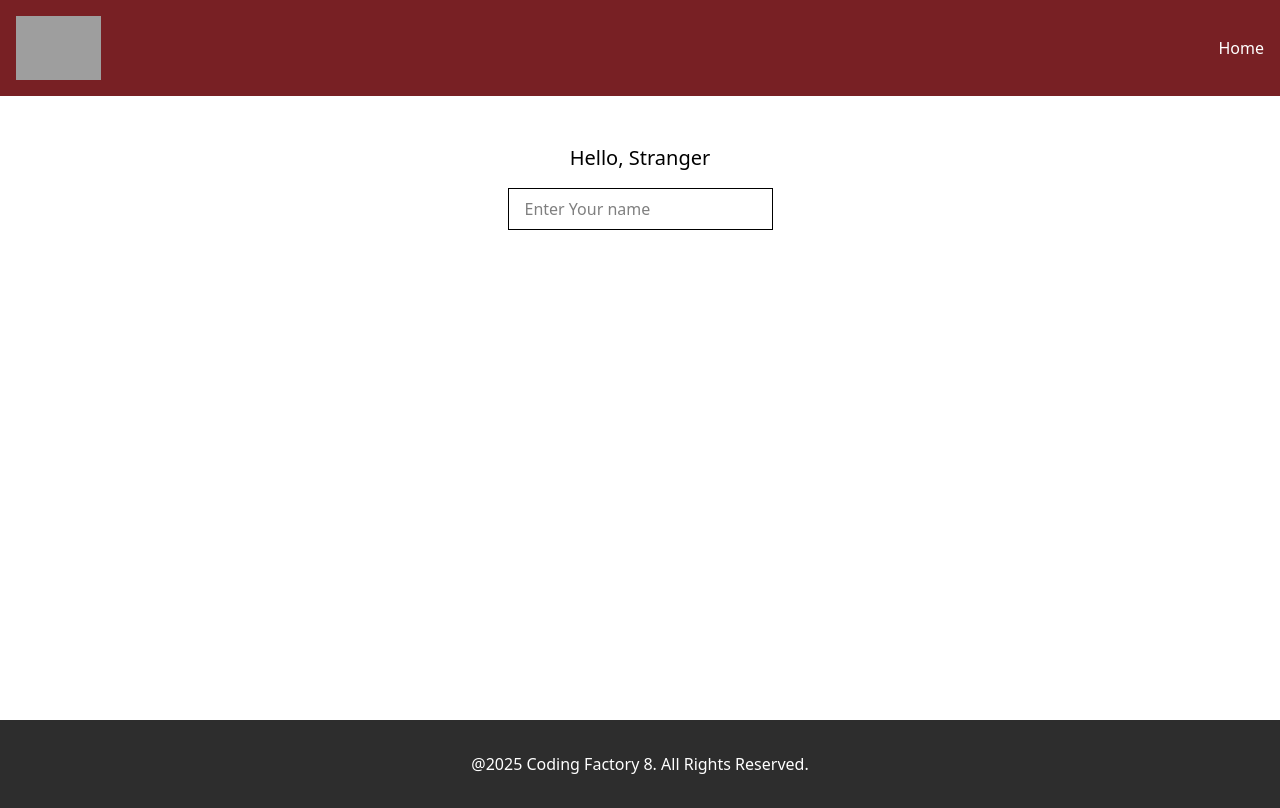
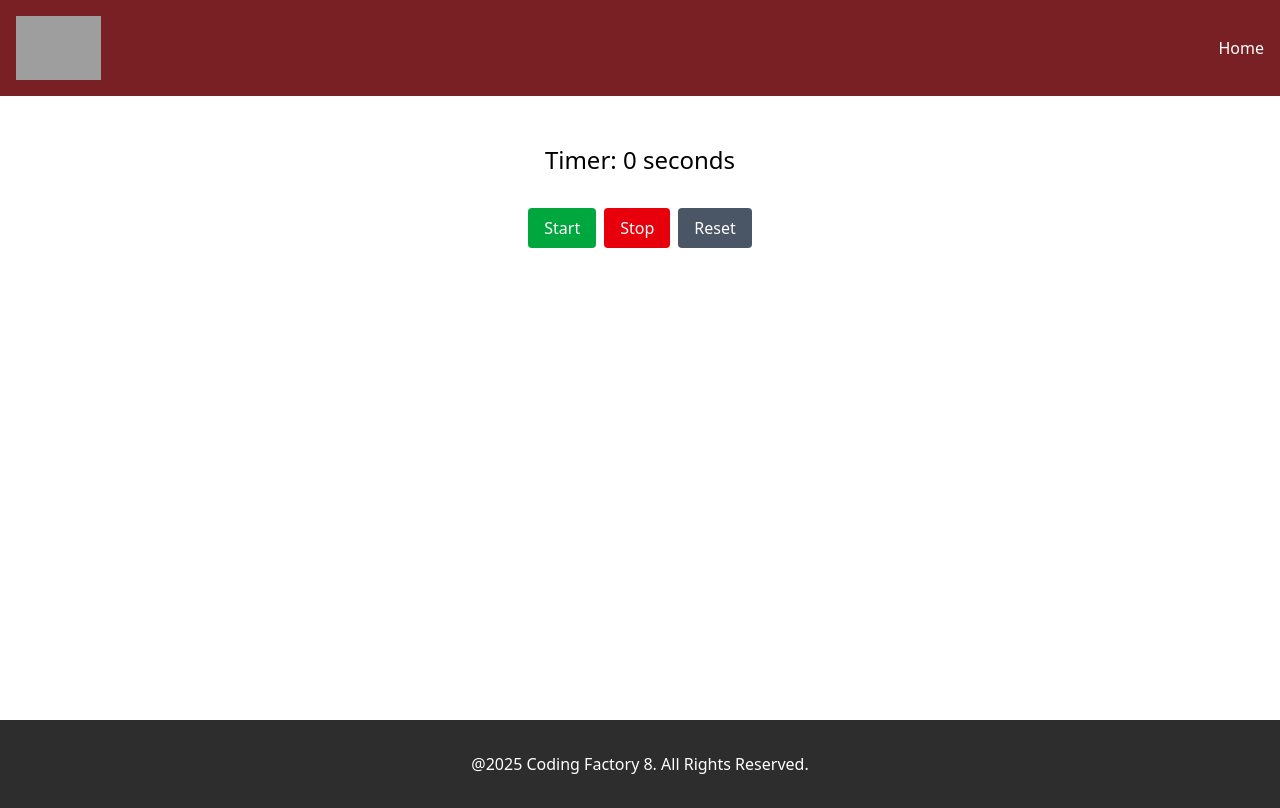
Before and after one commit to Vpetros/cf8-react-intro, a React app: page / in a window 1280 px wide. Built offline with nearby package versions, Linux system fonts and the light colour scheme; grey boxes are pictures that could not be loaded; the HTML template or start-up script is replaced by a standard one.

Commit message:
feat: add Timer component using useEffect

```diff
--- a/src/App.tsx
+++ b/src/App.tsx
@@ -9,8 +9,9 @@
 import Layout from "./components/Layout.tsx";
 // import CounterAdvanced from "./components/CounterAdvanced.tsx";
 // import CounterWithCustomHook from "./components/CounterWithCustomHook.tsx";
-import {useEffect} from "react";
-import NameChangerWithEffect from "./components/NameChangerWithEffect.tsx";
+// import {useEffect} from "react";
+import Timer from "./components/Timer.tsx";
+// import NameChangerWithEffect from "./components/NameChangerWithEffect.tsx";
 // import CounterButton from "./components/CounterButton.tsx";
 // import CounterWithMoreStates from "./components/CounterWithMoreStates.tsx";
 // import NameChanger from "./components/NameChanger.tsx";
@@ -21,9 +22,18 @@
 
 function App() {
 
-    useEffect(()=>{
+    // useEffect(() => {
+    //   const id  = setInterval(()=> console.log(id),1000)
+    //   return() => clearInterval(id);
+    // },[]);
 
-    });
+    // useEffect(()=> {
+    //   let counter: number = 1;
+    //   const id: number = setInterval(()=>{
+    //     console.log(counter++);
+    //   },1000)
+    //   return () => clearInterval(id);
+    // }, [])
 
     return (
         <>
@@ -52,7 +62,9 @@
                 {/*<CounterWithMoreStates/>*/}
                 {/*<CounterAdvanced/>*/}
                 {/*<CounterWithCustomHook/>*/}
-                <NameChangerWithEffect/>
+                {/*<NameChangerWithEffect/>*/}
+                <Timer/>
+
             </Layout>
         </>
     )
--- /dev/null
+++ b/src/components/Timer.tsx
@@ -0,0 +1,53 @@
+import {useEffect, useState} from "react";
+
+const Timer = () =>{
+    const [seconds, setSeconds] = useState(0);
+    const [running, setRunning] = useState(false);
+
+    useEffect(() => {
+        if (!running) return;
+
+        const interval = setInterval(() => {
+            setSeconds((prev) => prev + 1);
+        }, 1000);
+        return () => clearInterval(interval);
+    }, [running])
+
+    const handleStart = () => setRunning(true);
+    const handleStop = () => setRunning(false);
+    const handleReset = () => {
+        setRunning(false);
+        setSeconds(0);
+    }
+
+    return (
+        <>
+            <div className="text-center pt-12">
+                <h1 className="text-2xl mb-8">Timer: {seconds} seconds</h1>
+                <div className="space-x-2">
+                    <button
+                        className="px-4 py-2 bg-green-600 hover:bg-green-800 text-white rounded"
+                        onClick={handleStart}
+                    >
+                        Start
+                    </button>
+                    <button
+                        className="px-4 py-2 bg-red-600 hover:bg-red-800 text-white rounded"
+                        onClick={handleStop}
+                    >
+                        Stop
+                    </button>
+                    <button
+                        className="px-4 py-2 bg-gray-600 hover:bg-gray-800 text-white rounded"
+                        onClick={handleReset}
+                    >
+                        Reset
+                    </button>
+                </div>
+
+            </div>
+        </>
+    )
+}
+
+export default Timer;
```
